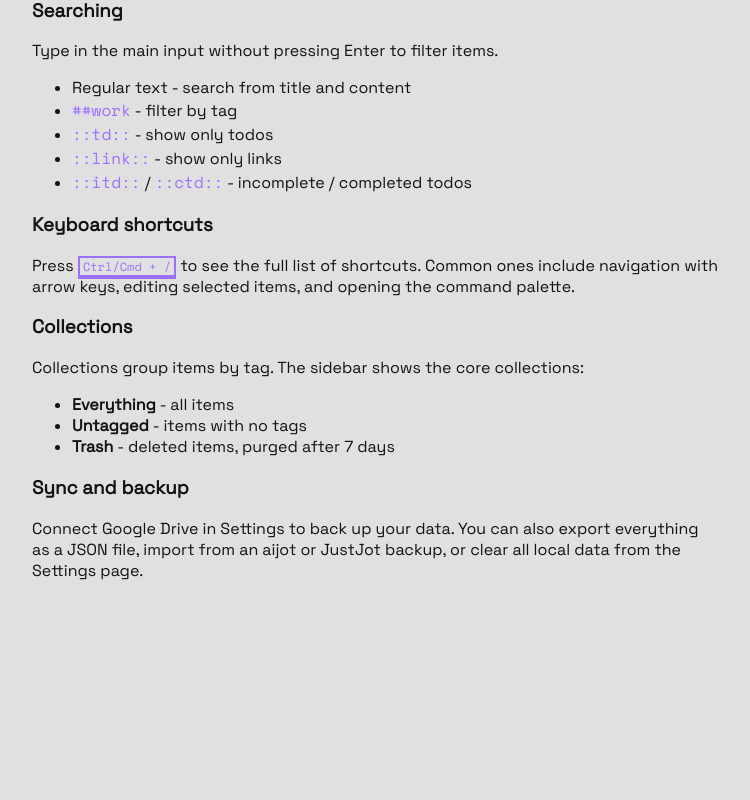
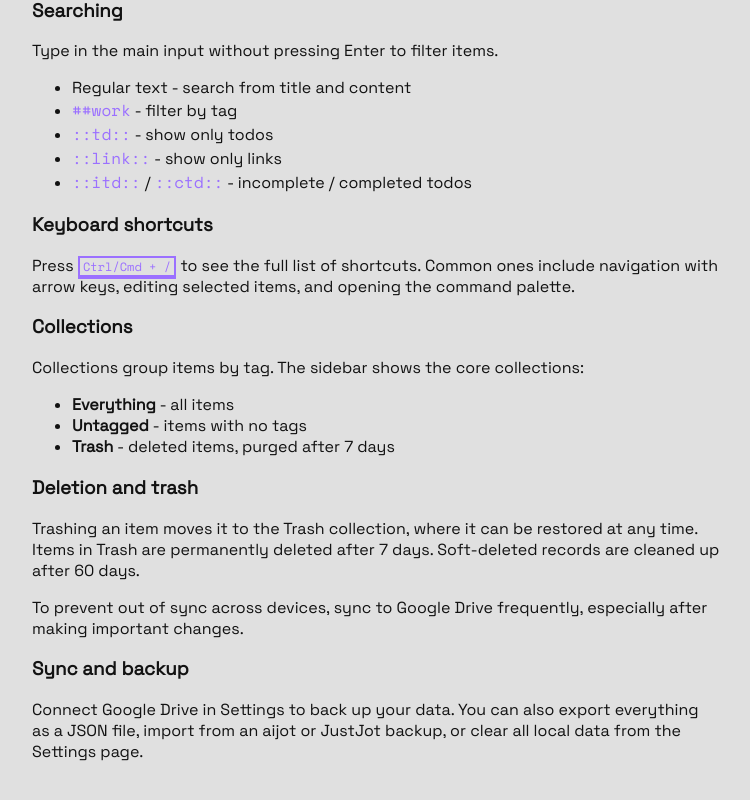
Before and after one commit to JunoNgx/aijot-frontend, a React (Vite) app: page /help in a window 1280 px wide. Shown: the part 545-1345 px from the top of the page, without its empty margins (264-1014 px from the left). Before the commit the page ends 1174 px from the top, so only its background shows below. Built offline with nearby package versions, Linux system fonts and the light colour scheme; no server answers; a web font is replaced by a local one.

Commit message:
feat: add deletion and trash section to Help page

```diff
--- a/src/pages/Help/index.tsx
+++ b/src/pages/Help/index.tsx
@@ -105,6 +105,20 @@ export default function Help() {
             </section>
 
             <section className={styles.Help__Section}>
+                <h3>Deletion and trash</h3>
+                <p>
+                    Trashing an item moves it to the Trash collection, where it
+                    can be restored at any time. Items in Trash are permanently
+                    deleted after 7 days. Soft-deleted records are cleaned up
+                    after 60 days.
+                </p>
+                <p>
+                    To prevent out of sync across devices, sync to Google Drive
+                    frequently, especially after making important changes.
+                </p>
+            </section>
+
+            <section className={styles.Help__Section}>
                 <h3>Sync and backup</h3>
                 <p>
                     Connect Google Drive in Settings to back up your data. You
```
